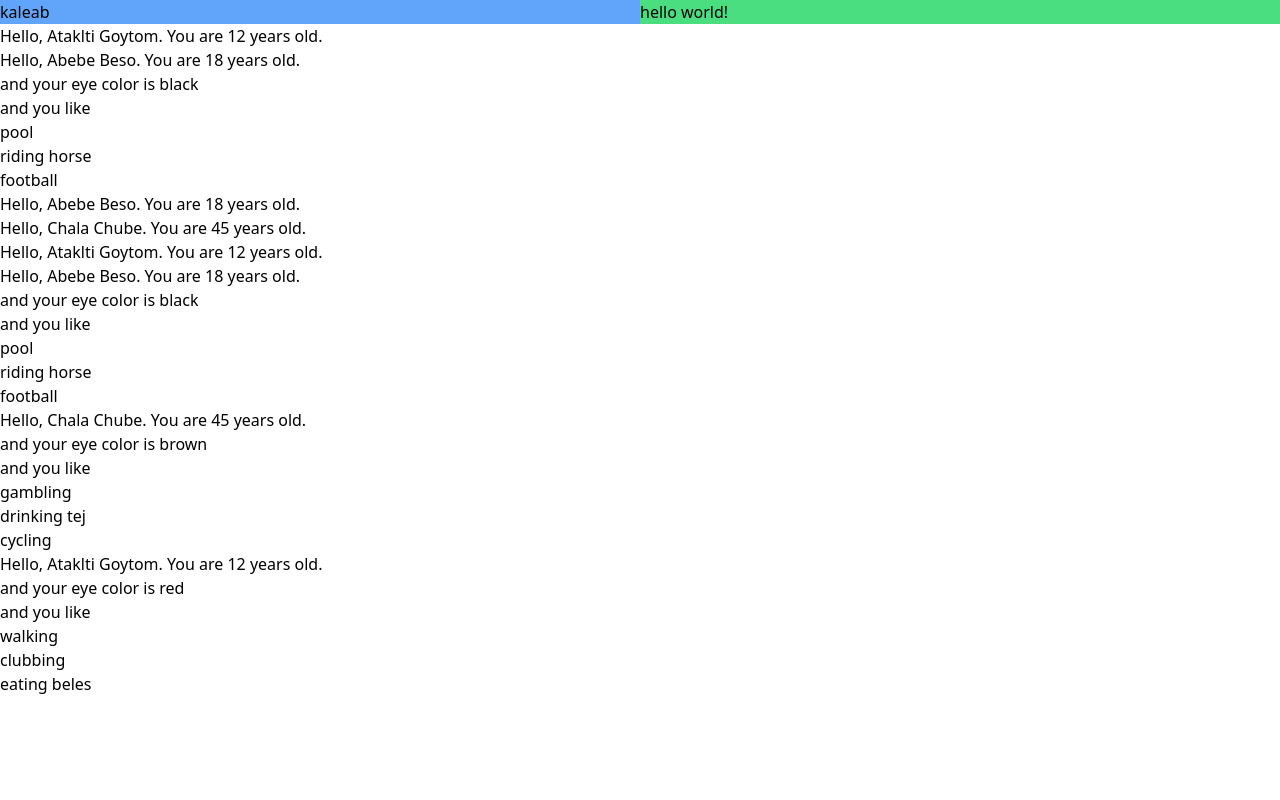
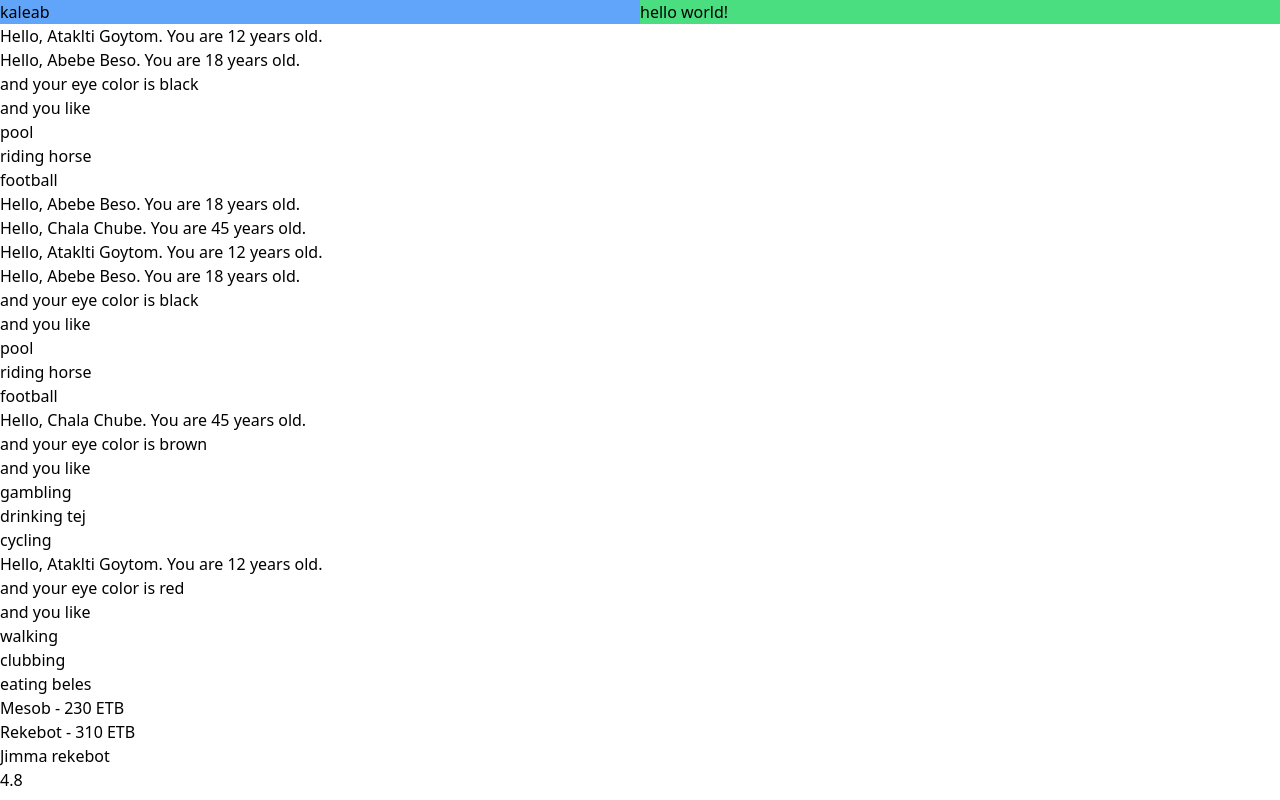
Before and after one commit to kaleabd/React-DesignPatterns, a React (Vite) app: page / in a window 1280 px wide. Built offline with nearby package versions, Linux system fonts and the light colour scheme.

Commit message:
added the product list

```diff
--- a/src/App.tsx
+++ b/src/App.tsx
@@ -1,8 +1,11 @@
 import RegularList from "./Layout-Components/Lists_and_ListItems/RegularList";
 import LargePersonListItem from "./Layout-Components/Lists_and_ListItems/people/LargePersonListItem";
 import SmallPersonListItem from "./Layout-Components/Lists_and_ListItems/people/SmallPersonListItem";
+import LargeProductListItem from "./Layout-Components/Lists_and_ListItems/products/LargeProductListItem";
+import SmallProductListItem from "./Layout-Components/Lists_and_ListItems/products/SmallProductListItem";
 import SplitScreen from "./Layout-Components/Split_Screen/SplitScreen";
 import { people } from "./assets/people";
+import { products } from "./assets/products";
 
 const RightHandComponent: React.FC<{ message: string }> = ({ message }) => {
   return <h1>{message}</h1>;
@@ -47,6 +50,10 @@ const App = () => {
         itemComponent={LargePersonListItem}
       />
 
+      <SmallProductListItem product={products[0]} />
+      <LargeProductListItem product={products[1]} />
+
+
     </div>
   );
 };
--- a/src/Layout-Components/Lists_and_ListItems/products/LargeProductListItem.tsx
+++ b/src/Layout-Components/Lists_and_ListItems/products/LargeProductListItem.tsx
@@ -0,0 +1,24 @@
+import React from 'react'
+
+type LargeProductProps = {
+    product : {
+        name: string
+        price: string
+        description: string
+        rating: number
+    }
+
+}
+
+const LargeProductListItem: React.FC<LargeProductProps> = ({product}) => {
+    const {name, price, description, rating} = product
+  return (
+    <div>
+        {name} - {price}
+        <p>{description}</p>
+        <p>{rating}</p>
+    </div>
+  )
+}
+
+export default LargeProductListItem
--- a/src/Layout-Components/Lists_and_ListItems/products/SmallProductListItem.tsx
+++ b/src/Layout-Components/Lists_and_ListItems/products/SmallProductListItem.tsx
@@ -0,0 +1,21 @@
+import React from 'react'
+
+type SmallProductProps = {
+    product: {
+        name: string
+        price: string
+    }
+
+}
+
+const SmallProductListItem: React.FC<SmallProductProps> = ({product}) => {
+  const {name, price} = product
+
+  return (
+    <div>
+        {name} - {price}
+    </div>
+  )
+}
+
+export default SmallProductListItem
```
